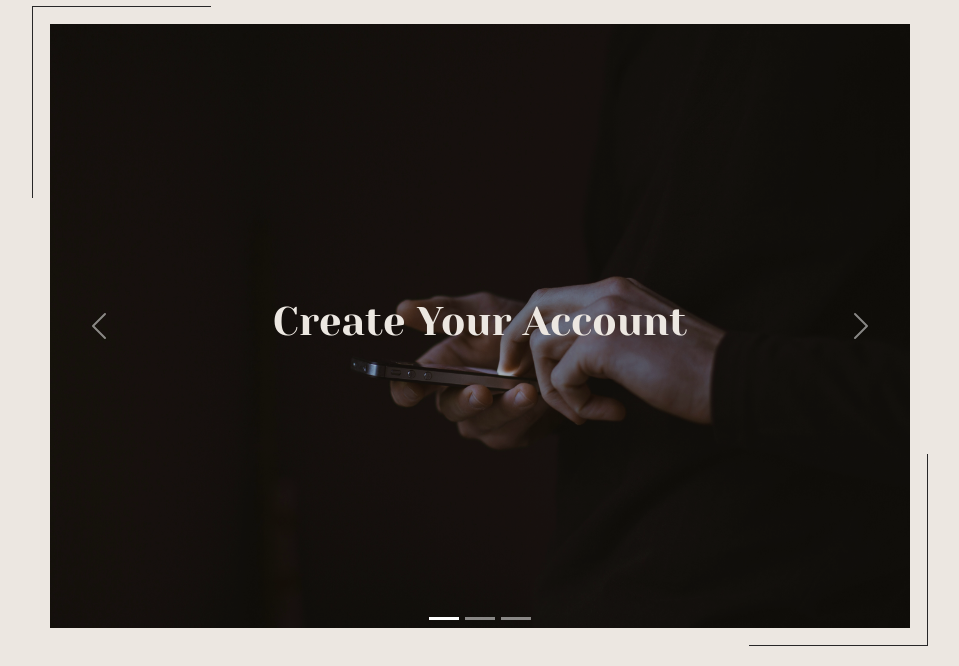
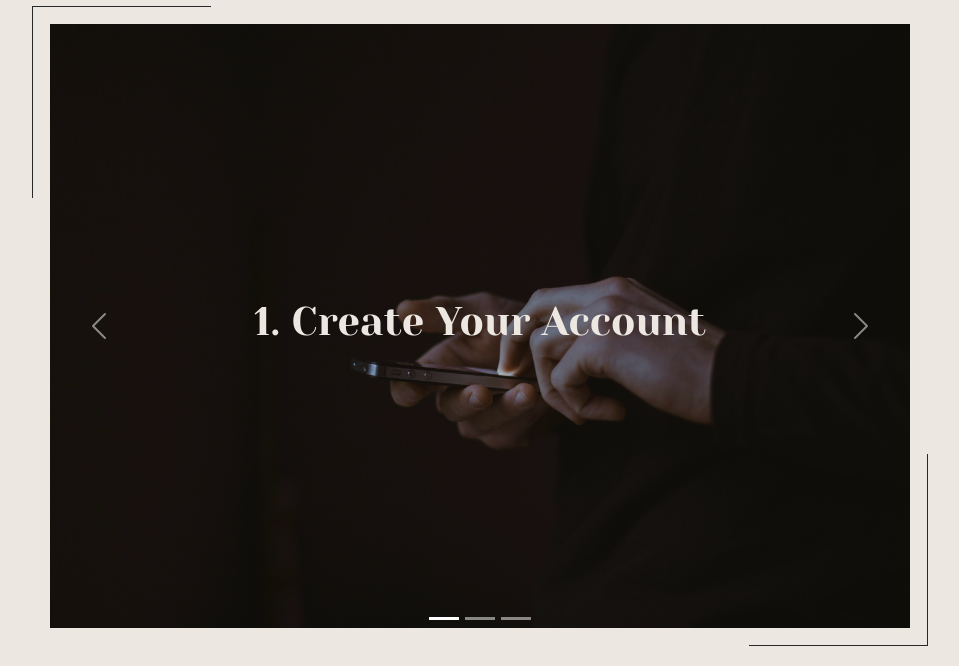
Before and after one commit to DavidCazalCollados/portfolio_2025, a React (Create React App) app: page /projects/filmdash in a window 1280 px wide. Shown: the part 1989-2655 px from the top of the page, without its empty margins (160-1119 px from the left). Built offline with nearby package versions, Linux system fonts and the light colour scheme; a web font is replaced by a local one.

Commit message:
caroussel title modified

```diff
--- a/src/components/Caroussel.js
+++ b/src/components/Caroussel.js
@@ -15,19 +15,19 @@ const Caroussel = () => {
       <div className="carousel-inner">
         <div className="carousel-item active">
           <div className='caroussel-test'>
-            <h3 className='text-caroussel'>Create Your Account</h3>
+            <h3 className='text-caroussel'>1. Create Your Account</h3>
           </div>
           <img src={slideImage1} className="d-block w-100 caroussel-img img-one" alt="..."/>
         </div>
         <div className="carousel-item">
           <div className='caroussel-test'>
-            <h3 className='text-caroussel'>Choose Your Country</h3>
+            <h3 className='text-caroussel'>2. Choose Your Country</h3>
           </div>
           <img src={slideImage2} className="d-block w-100 caroussel-img img-two" alt="..."/>
         </div>
         <div className="carousel-item">
           <div className='caroussel-test'>
-            <h3 className='text-caroussel'>Select Your Subscriptions</h3>
+            <h3 className='text-caroussel'>3. Select Your Subscriptions</h3>
           </div>
           <img src={slideImage3} className="d-block w-100 caroussel-img img-three" alt="..."/>
         </div>
```
